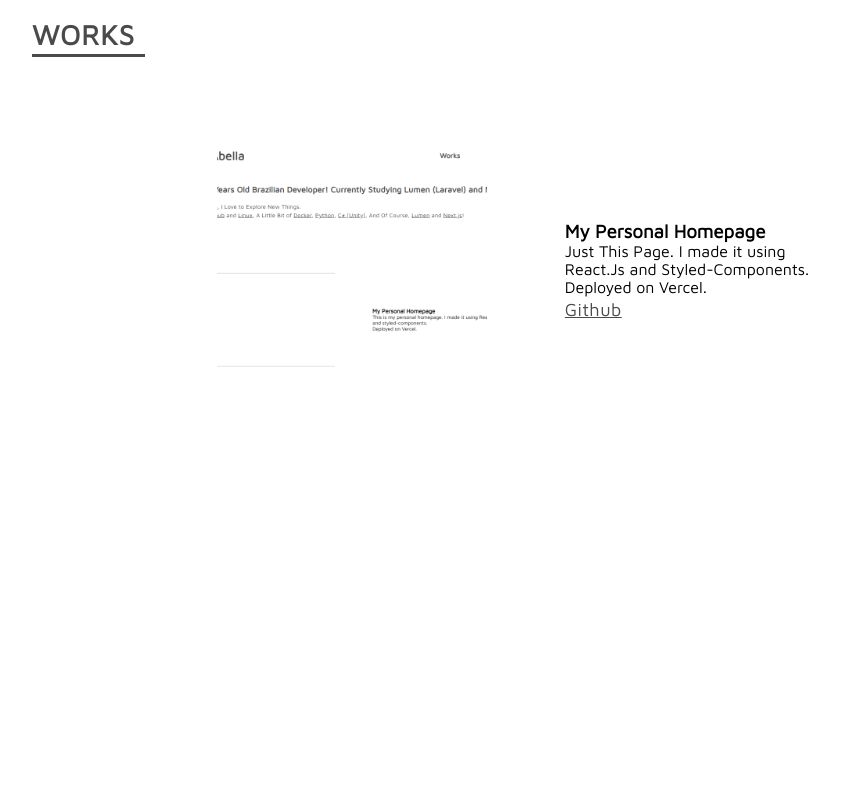
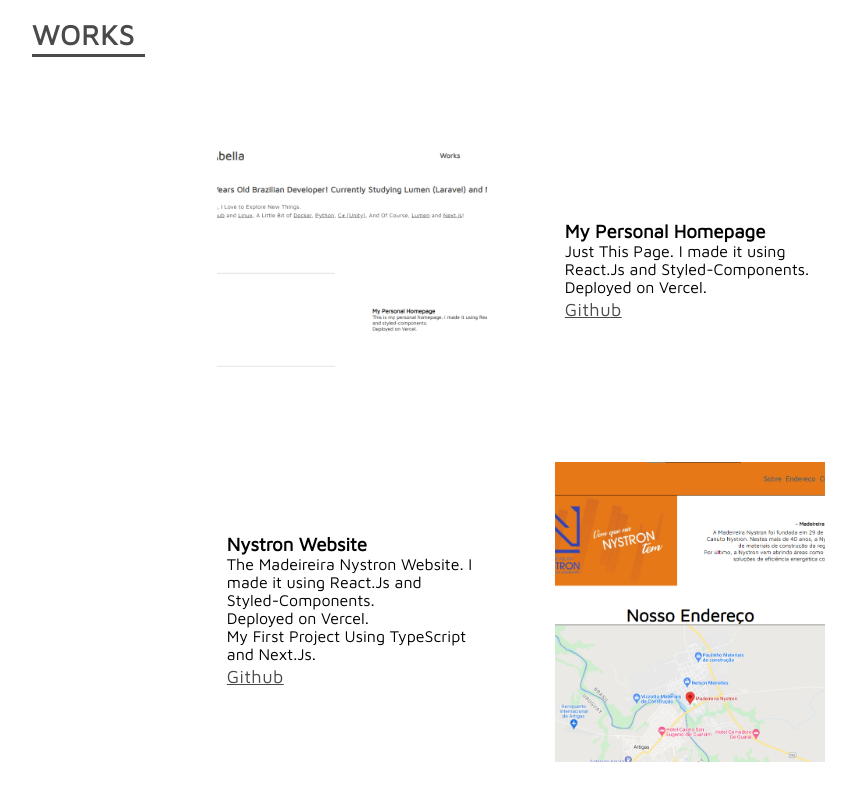
Before and after one commit to TheDevick/Next.Js-Personal-Page, a Next.js app: page / in a window 1280 px wide. Shown: the part 430-1230 px from the top of the page, without its empty margins (119-975 px from the left). Before the commit the page ends 892 px from the top, so only its background shows below. Built offline with nearby package versions, Linux system fonts and the light colour scheme.

Commit message:
feat: Add Nystron Page To Works

```diff
--- a/src/components/Works/index.js
+++ b/src/components/Works/index.js
@@ -22,6 +22,15 @@ export default function Works() {
                     Github: {
                         Repo: "Next.Js-Personal-Page"
                     }
+                },
+                {
+                    Title: "Nystron Website",
+                    Img: "/src/images/works/nystron.png",
+                    Content: "The Madeireira Nystron Website. I made it using React.Js and Styled-Components.\n Deployed on Vercel.\n My First Project Using TypeScript and Next.Js.",
+                    Github: {
+                        Repo: "Next.Js-Personal-Page"
+                    },
+                    Link: "https://nystron.com"
                 }
             ]} />
         </StyledDiv>
```
Also changed, not shown: public/src/images/works/nystron.png (added).
